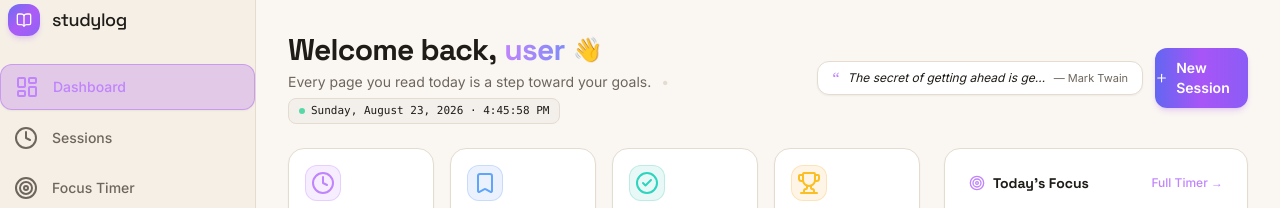
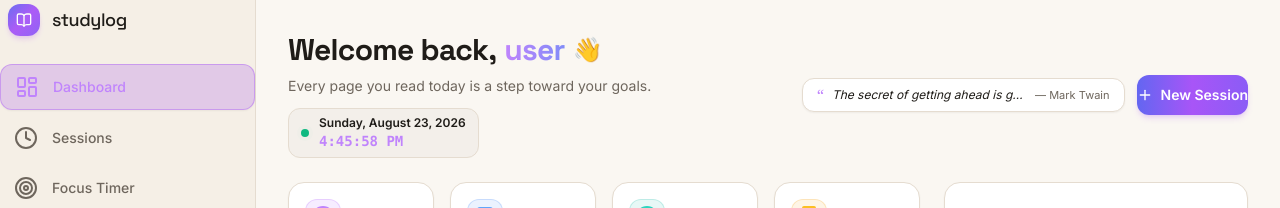
Before and after one commit to mishrayashjay/studylog, a Next.js app: page /dashboard in a window 1280 px wide. Shown: the top 208 px of the page. Built offline with nearby package versions, Linux system fonts and the light colour scheme; no server answers.

Commit message:
style(dashboard): format live date/time pill into two-line layout with larger typography

```diff
--- a/src/app/dashboard/page.tsx
+++ b/src/app/dashboard/page.tsx
@@ -152,21 +152,24 @@ export default function DashboardOverviewPage() {
     return () => clearInterval(timer)
   }, [])
 
-  const formattedLiveDateTime = useMemo(() => {
+  const formattedLiveDate = useMemo(() => {
     if (!currentTime) return ''
-    const datePart = currentTime.toLocaleDateString('en-US', {
+    return currentTime.toLocaleDateString('en-US', {
       weekday: 'long',
       month: 'long',
       day: 'numeric',
       year: 'numeric',
     })
-    const timePart = currentTime.toLocaleTimeString('en-US', {
+  }, [currentTime])
+
+  const formattedLiveTime = useMemo(() => {
+    if (!currentTime) return ''
+    return currentTime.toLocaleTimeString('en-US', {
       hour: 'numeric',
       minute: '2-digit',
       second: '2-digit',
       hour12: true,
     })
-    return `${datePart} · ${timePart}`
   }, [currentTime])
 
   // Custom subject creation in "Today's Focus"
@@ -462,7 +465,7 @@ export default function DashboardOverviewPage() {
 
       {/* ═══ 1. TOP HEADER ROW ════════════════════════════════════ */}
       <div className="flex flex-col lg:flex-row lg:items-center justify-between gap-4">
-        <div>
+        <div className="space-y-2">
           <h1 className="text-2xl sm:text-3xl font-bold tracking-tight text-theme-text font-display flex items-center gap-2">
             <span>Welcome back,</span>
             <span className="bg-clip-text text-transparent bg-gradient-to-r from-purple-400 to-indigo-400">
@@ -470,18 +473,25 @@ export default function DashboardOverviewPage() {
             </span>
             <span className="text-2xl">👋</span>
           </h1>
-          <div className="flex flex-wrap items-center gap-x-2.5 gap-y-1.5 text-xs sm:text-sm mt-1">
-            <p className="text-theme-muted">
+          <div className="flex flex-wrap items-center gap-3">
+            <p className="text-theme-muted text-xs sm:text-sm">
               Every page you read today is a step toward your goals.
             </p>
-            {formattedLiveDateTime && (
-              <>
-                <span className="hidden sm:inline text-theme-border">•</span>
-                <div className="inline-flex items-center gap-1.5 text-[11px] font-mono text-theme-text bg-theme-subtle px-2.5 py-0.5 rounded-lg border border-theme-border shadow-xs">
-                  <span className="w-1.5 h-1.5 rounded-full bg-emerald-400 animate-pulse shrink-0" />
-                  <span>{formattedLiveDateTime}</span>
+            {formattedLiveDate && (
+              <div className="inline-flex items-center gap-2.5 bg-theme-subtle px-3 py-1.5 rounded-xl border border-theme-border shadow-xs">
+                <span className="relative flex h-2 w-2 shrink-0">
+                  <span className="animate-ping absolute inline-flex h-full w-full rounded-full bg-emerald-400 opacity-75" />
+                  <span className="relative inline-flex rounded-full h-2 w-2 bg-emerald-500" />
+                </span>
+                <div className="flex flex-col leading-tight">
+                  <span className="text-xs font-semibold text-theme-text font-sans">
+                    {formattedLiveDate}
+                  </span>
+                  <span className="text-xs sm:text-sm font-bold font-mono text-purple-400 tracking-normal">
+                    {formattedLiveTime}
+                  </span>
                 </div>
-              </>
+              </div>
             )}
           </div>
         </div>
@@ -504,7 +514,7 @@ export default function DashboardOverviewPage() {
           {/* + New Session Gradient Link Button (Navigates to Focus Timer) */}
           <Link
             href="/dashboard/timer"
-            className="flex items-center gap-2 px-4.5 py-2.5 rounded-xl bg-gradient-to-r from-indigo-500 via-purple-500 to-violet-500 hover:opacity-95 text-white font-semibold text-sm shadow-md shadow-purple-500/20 active:scale-[0.98] transition-all"
+            className="flex items-center gap-2 px-4.5 py-2.5 rounded-xl bg-gradient-to-r from-indigo-500 via-purple-500 to-violet-500 hover:opacity-95 text-white font-semibold text-sm shadow-md shadow-purple-500/20 active:scale-[0.98] transition-all shrink-0"
           >
             <Plus className="h-4 w-4" />
             <span>New Session</span>
```
